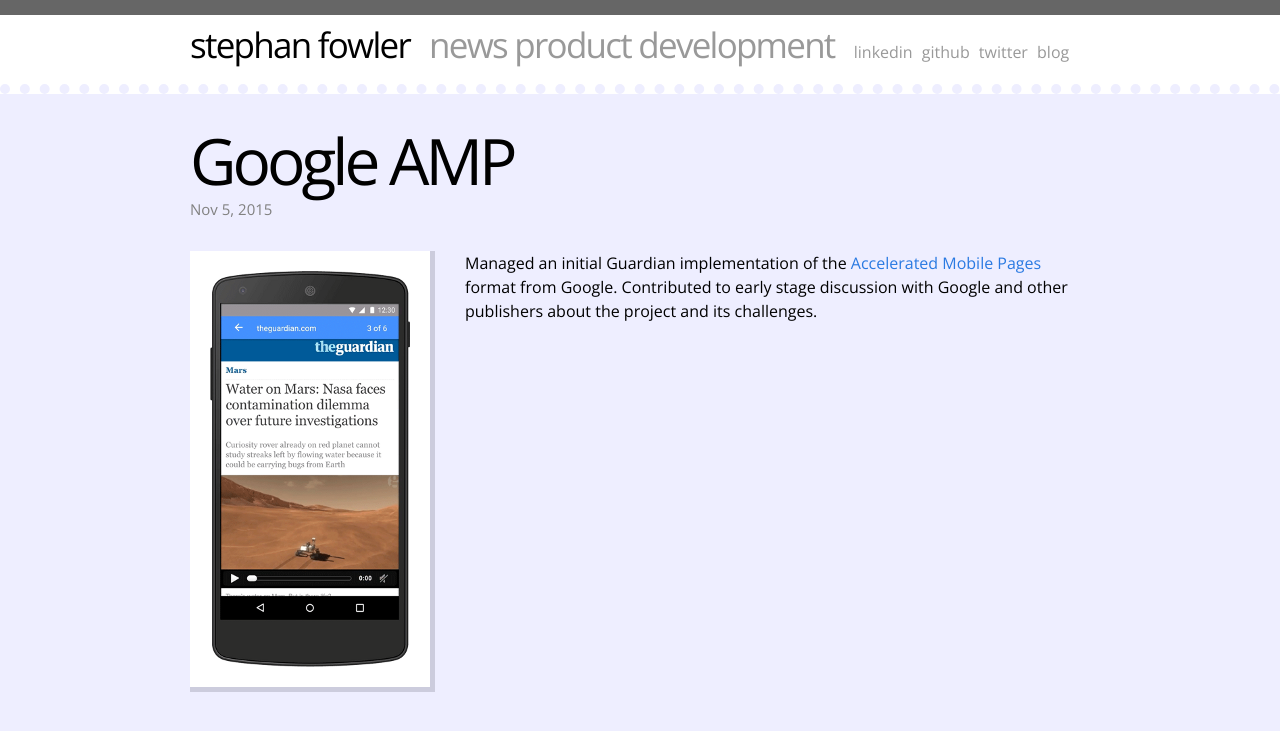
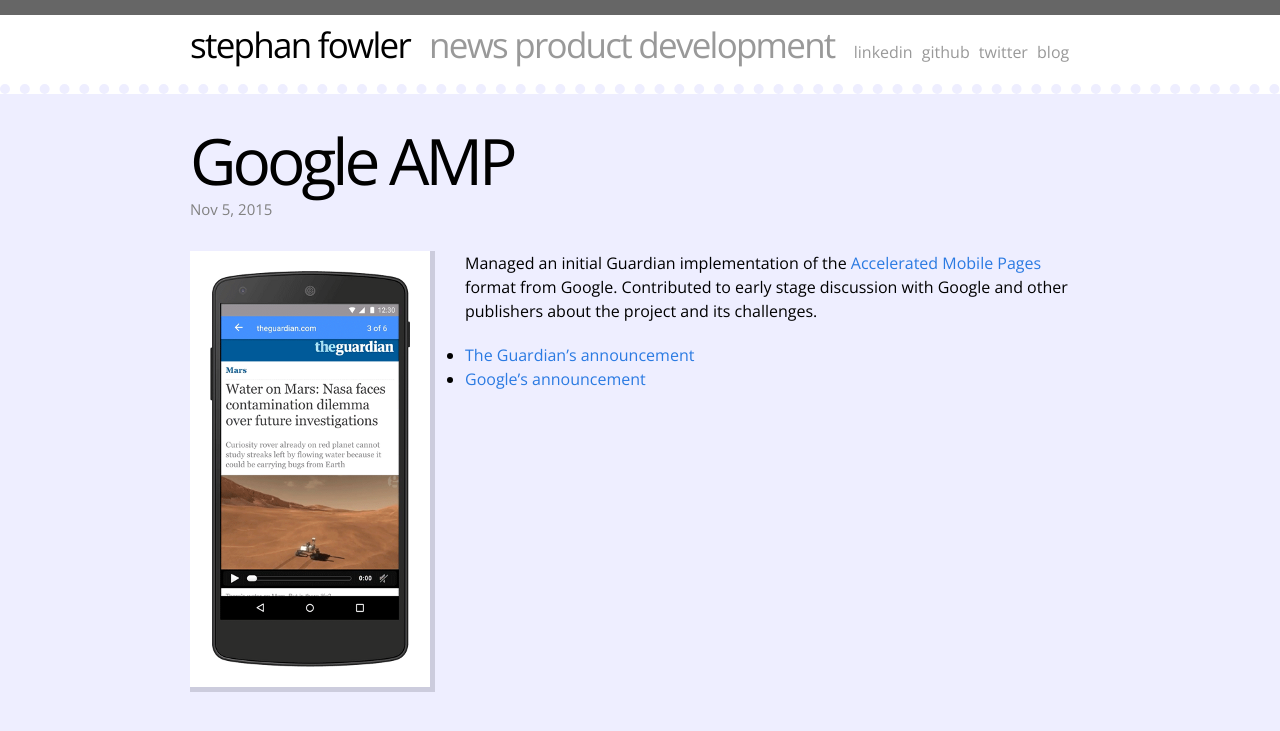
Before and after one commit to stephanfowler/stephanfowler.github.io, a Jekyll site: the page built from _posts/2015-11-05-google-amp.md, in a window 1280 px wide and 900 px high, cut to the strip 0-768 px from the top of the window. Shown: the top 731 px of the strip. Built offline with Jekyll 4.4.1, drawn with Linux system fonts in a browser that asks for light colours.

Commit message:
Google amp

```diff
--- a/_posts/2015-11-05-google-amp.md
+++ b/_posts/2015-11-05-google-amp.md
@@ -9,3 +9,6 @@
 ---
 
 Managed an initial Guardian implementation of the [Accelerated Mobile Pages](https://www.ampproject.org/) format from Google. Contributed to early stage discussion with Google and other publishers about the project and its challenges.
+
+* [The Guardian's announcement](http://www.theguardian.com/help/insideguardian/2015/oct/07/todays-developer-release-of-accelerated-mobile-pages-amp)
+* [Google's announcement](https://googleblog.blogspot.co.uk/2015/10/introducing-accelerated-mobile-pages.html)
```
